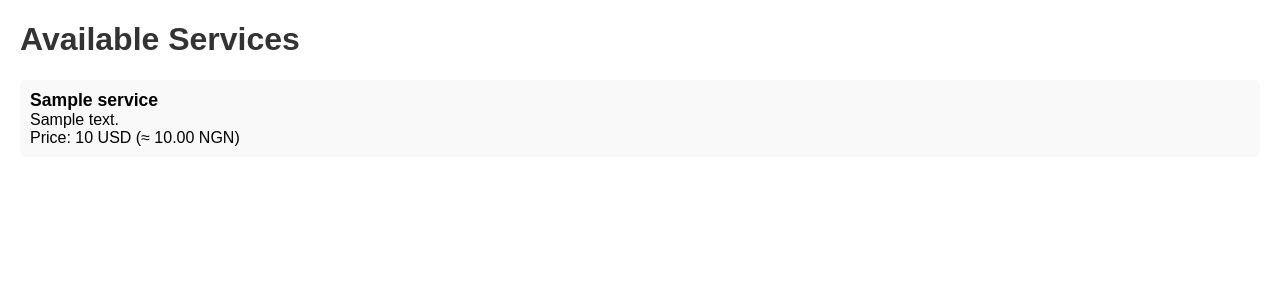
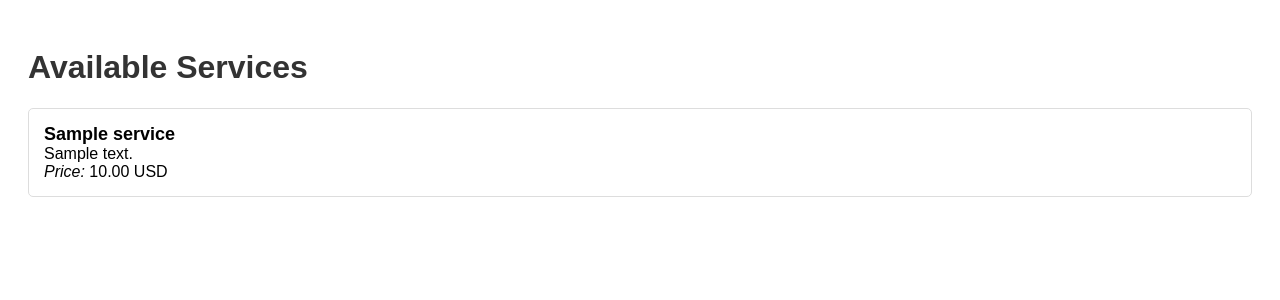
Before and after one commit to bstarogo/Bstargrowth-smm, a PHP site: page /services.php in a window 1280 px wide. Shown: the top 300 px of the page. Run offline with PHP 8.4, Linux system fonts and the light colour scheme; tables that the repository leaves empty or names only in its code hold one stand-in row (values such as "Sample post").

Commit message:
Refactor service fetching and display logic
Updated SQL query to fetch services without currency conversion. Modified HTML to display services directly from the result set.

```diff
--- a/services.php
+++ b/services.php
@@ -7,59 +7,39 @@ if ($conn->connect_error) {
     die("Connection failed: " . $conn->connect_error);
 }
 
-// Fetch all services
-$sql = "SELECT s.id, s.name, s.description, s.price_per_unit, s.currency, c.rate_to_ngn
-        FROM services s
-        LEFT JOIN currencies c ON s.currency = c.code
-        ORDER BY s.id ASC";
+// Fetch services
+$sql = "SELECT id, name, description, price_per_unit, currency FROM services ORDER BY id ASC";
 $result = $conn->query($sql);
-
-$services = [];
-if ($result->num_rows > 0) {
-    while ($row = $result->fetch_assoc()) {
-        // Calculate price in NGN if currency rate exists
-        $price_ngn = $row['rate_to_ngn'] ? $row['price_per_unit'] * $row['rate_to_ngn'] : $row['price_per_unit'];
-        $services[] = [
-            'id' => $row['id'],
-            'name' => htmlspecialchars($row['name']),
-            'description' => htmlspecialchars($row['description']),
-            'price' => $row['price_per_unit'],
-            'currency' => $row['currency'],
-            'price_ngn' => number_format($price_ngn, 2)
-        ];
-    }
-}
-$conn->close();
 ?>
 <!DOCTYPE html>
 <html>
 <head>
     <title>Services - BStarGrowth</title>
     <style>
-        body { font-family: Arial, sans-serif; margin: 20px; }
+        body { font-family: Arial, sans-serif; padding: 20px; }
         h1 { color: #333; }
-        ul { list-style-type: none; padding: 0; }
-        li { background: #f9f9f9; margin-bottom: 10px; padding: 10px; border-radius: 5px; }
-        strong { font-size: 1.1em; }
+        ul { list-style: none; padding: 0; }
+        li { border: 1px solid #ddd; padding: 15px; margin-bottom: 10px; border-radius: 5px; }
+        strong { font-size: 18px; }
     </style>
 </head>
 <body>
     <h1>Available Services</h1>
-    <?php if (!empty($services)): ?>
+    <?php if ($result->num_rows > 0): ?>
         <ul>
-            <?php foreach($services as $service): ?>
-                <li>
-                    <strong><?php echo $service['name']; ?></strong><br>
-                    <?php echo $service['description']; ?><br>
-                    Price: <?php echo $service['price'] . ' ' . $service['currency']; ?>
-                    <?php if ($service['currency'] != 'NGN'): ?>
-                        (≈ <?php echo $service['price_ngn']; ?> NGN)
-                    <?php endif; ?>
-                </li>
-            <?php endforeach; ?>
+        <?php while($row = $result->fetch_assoc()): ?>
+            <li>
+                <strong><?php echo htmlspecialchars($row['name']); ?></strong><br>
+                <?php echo nl2br(htmlspecialchars($row['description'])); ?><br>
+                <em>Price:</em> <?php echo number_format($row['price_per_unit'], 2) . ' ' . htmlspecialchars($row['currency']); ?>
+            </li>
+        <?php endwhile; ?>
         </ul>
     <?php else: ?>
         <p>No services available at the moment.</p>
     <?php endif; ?>
 </body>
 </html>
+<?php
+$conn->close();
+?>
```
